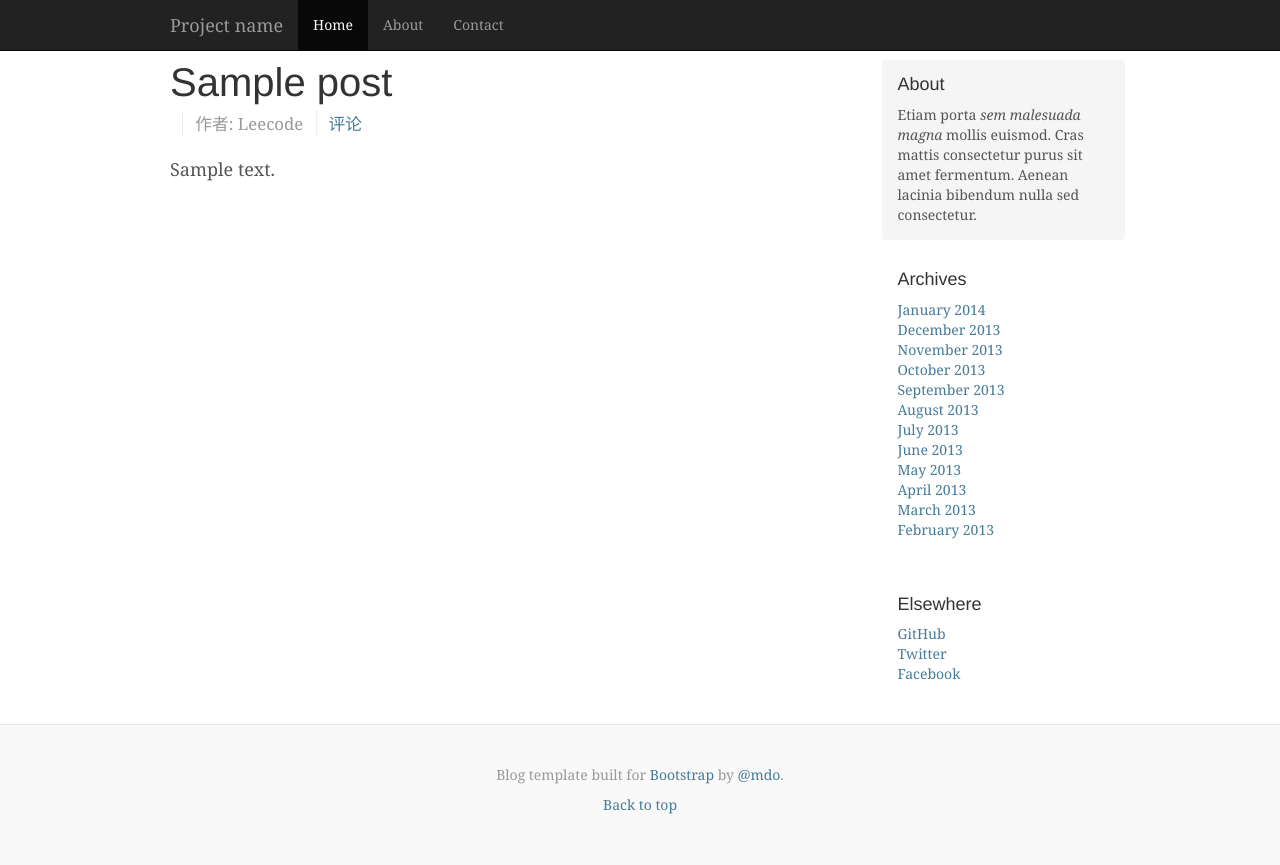
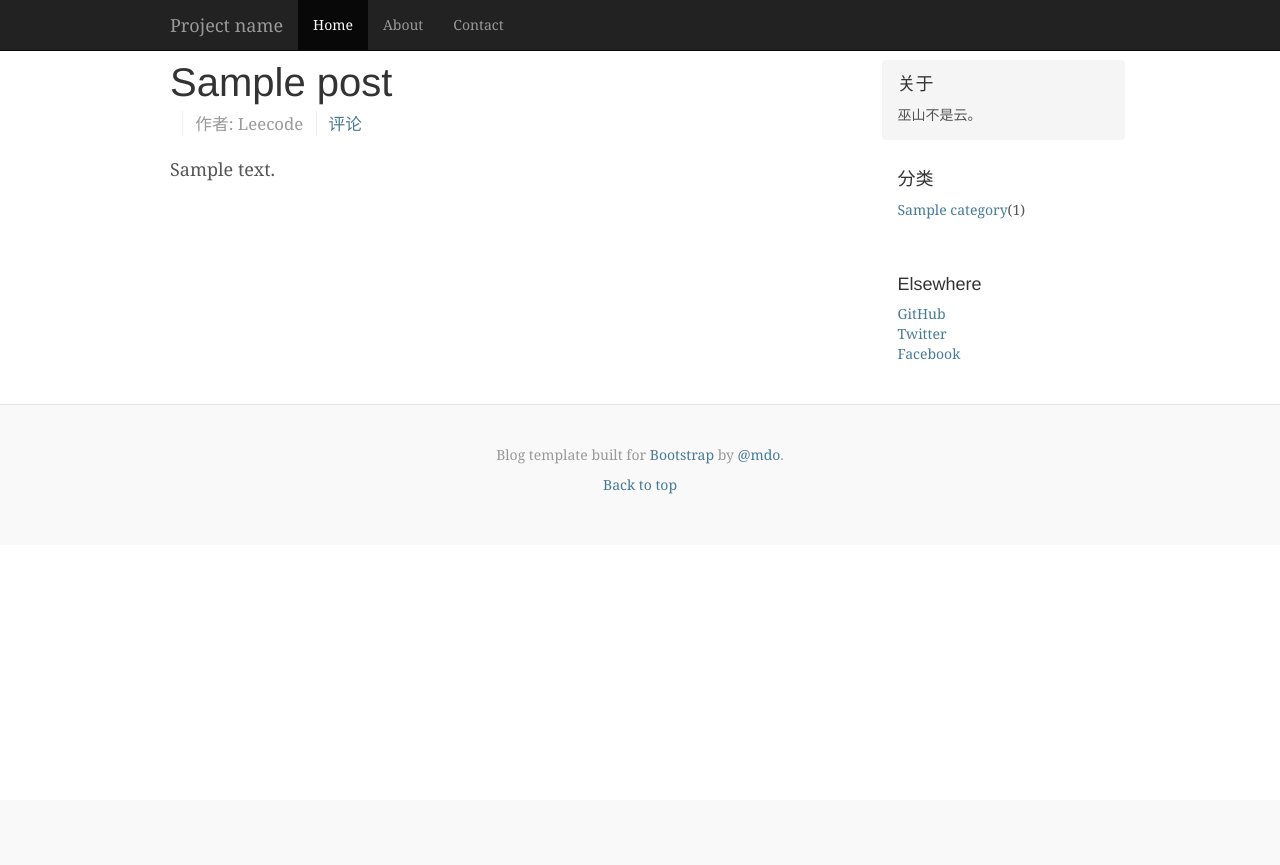
Before and after one commit to leecode/blog, a PHP site: the page made by view/front/default/index.php in a window 1280 px wide. After the commit the page ends 494 px from the top, so only its background shows below. Run offline with PHP 8.4, Linux system fonts and the light colour scheme; the template is opened without the code that fills it: most values are stand-ins (such as "Sample title", 1, 10 or a date in 2020); data that the repository does not hold is empty.

Commit message:
增加前台页面侧栏的分类信息,是前台可以按照分类查看文章（唉，效率真低）

```diff
--- a/model/admin/Metas_Model.php
+++ b/model/admin/Metas_Model.php
@@ -53,7 +53,7 @@ class Metas_Model extends Model {
 		if(empty($type)) {
 			$type = 'category';
 		}
-		$sql = 'select mid, name, description, type, meta_order from ' . $this->table('metas') .
+		$sql = 'select mid, name, description, type, meta_order , count from ' . $this->table('metas') .
 			   ' where type = "' . $type . '" order by meta_order';
 
 		$result = $this->db->query($sql);
--- a/view/front/default/index.php
+++ b/view/front/default/index.php
@@ -77,30 +77,25 @@
 
         <div class="col-sm-3 col-sm-offset-1 blog-sidebar">
           <div class="sidebar-module sidebar-module-inset">
-            <h4>About</h4>
-            <p>Etiam porta <em>sem malesuada magna</em> mollis euismod. Cras mattis consectetur purus sit amet fermentum. Aenean lacinia bibendum nulla sed consectetur.</p>
+            <h4>关于</h4>
+            <p>巫山不是云。</p>
           </div>
           <div class="sidebar-module">
-            <h4>Archives</h4>
+            <h4>分类</h4>
             <ol class="list-unstyled">
-              <li><a href="#">January 2014</a></li>
-              <li><a href="#">December 2013</a></li>
-              <li><a href="#">November 2013</a></li>
-              <li><a href="#">October 2013</a></li>
-              <li><a href="#">September 2013</a></li>
-              <li><a href="#">August 2013</a></li>
-              <li><a href="#">July 2013</a></li>
-              <li><a href="#">June 2013</a></li>
-              <li><a href="#">May 2013</a></li>
-              <li><a href="#">April 2013</a></li>
-              <li><a href="#">March 2013</a></li>
-              <li><a href="#">February 2013</a></li>
+              <?php
+                foreach ($categories as $cate) {
+              ?>
+                <li><a href="index.php?category=<?php echo $cate['mid'];?>"><?php echo $cate['name'];?></a>(<?php echo $cate['count'];?>)</li>
+              <?php
+                }
+              ?>
             </ol>
           </div>
           <div class="sidebar-module">
             <h4>Elsewhere</h4>
             <ol class="list-unstyled">
-              <li><a href="#">GitHub</a></li>
+              <li><a href="https://github.com/leecode/blog">GitHub</a></li>
               <li><a href="#">Twitter</a></li>
               <li><a href="#">Facebook</a></li>
             </ol>
```
Also changed, not shown: controller/Home_Controller.php (+9 -2 lines).
